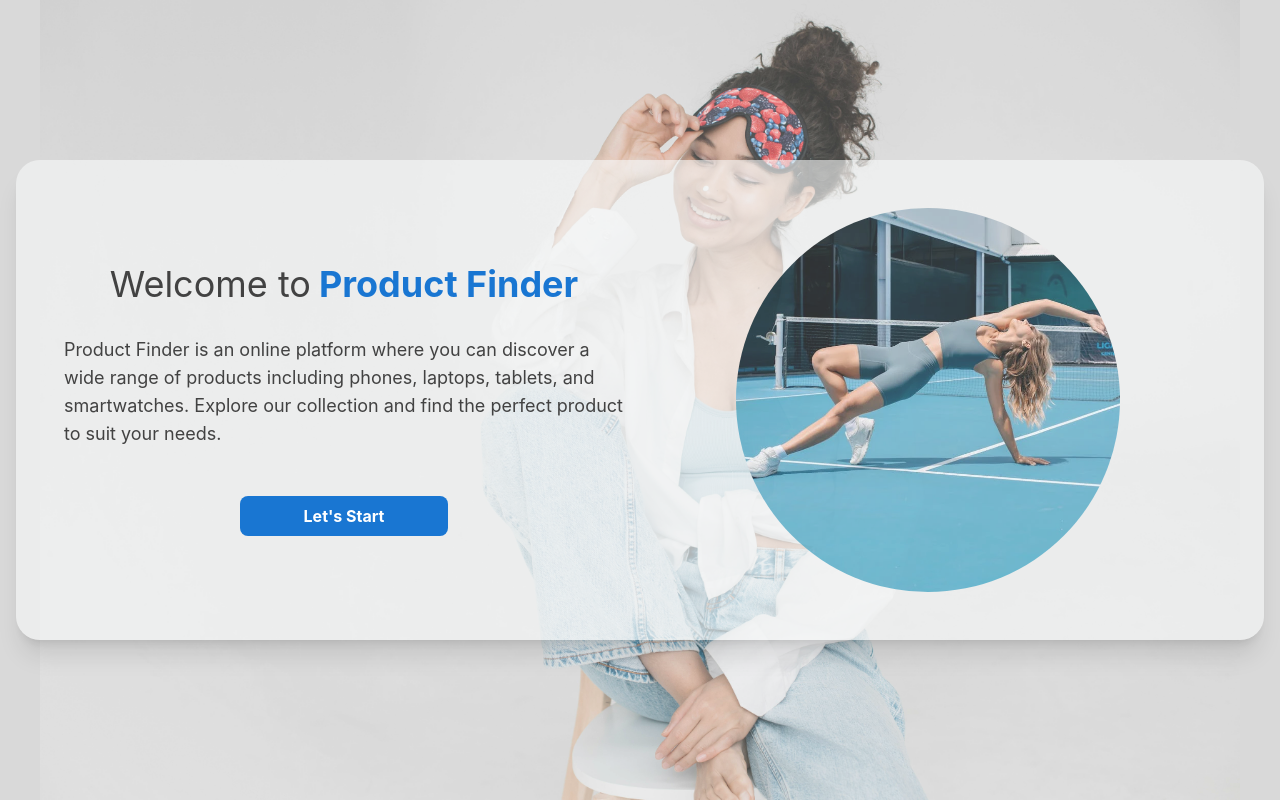
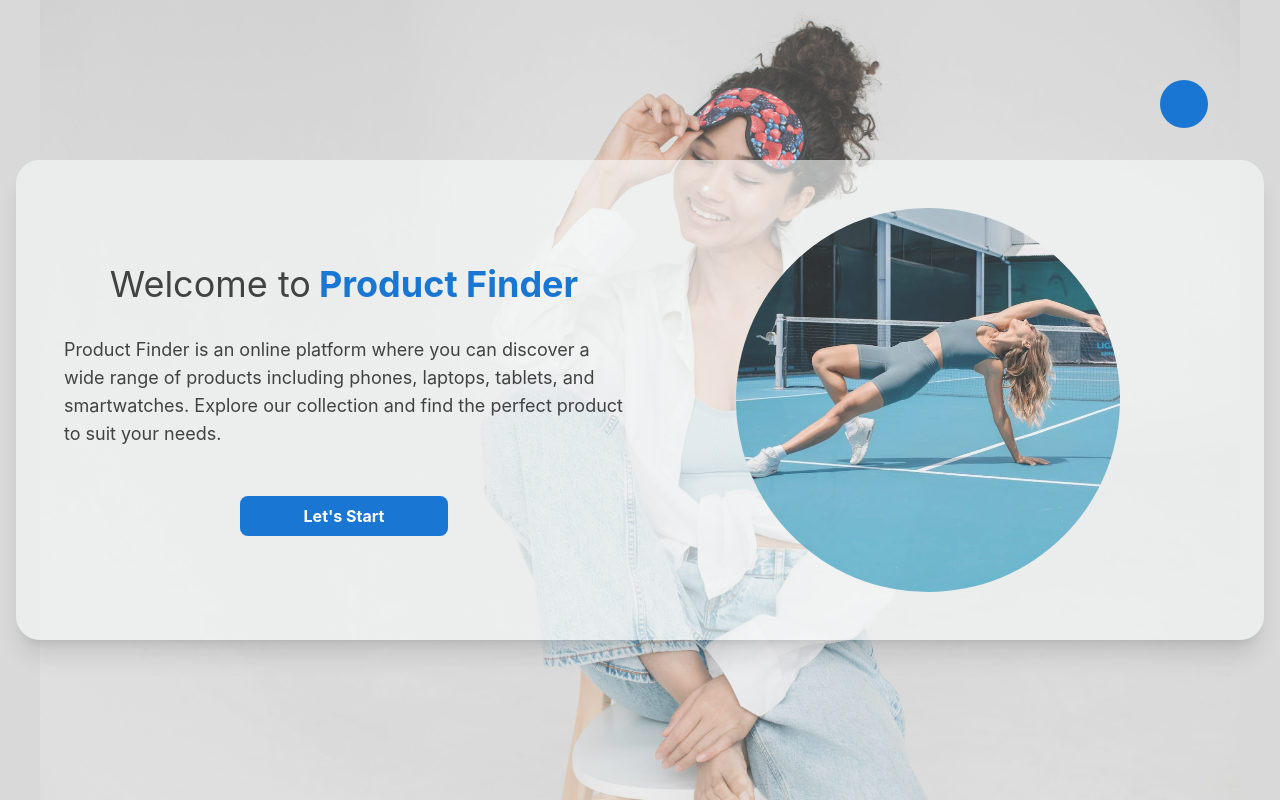
Before and after one commit to Braulin96/ProductFinder, a React (Create React App) app: page / in a window 1280 px wide. Built offline with nearby package versions, Linux system fonts and the light colour scheme.

Commit message:
added a new blue blue container

```diff
--- a/src/pages/Home.js
+++ b/src/pages/Home.js
@@ -86,7 +86,10 @@ const Home = () => {
         </Link>
       </div>
       <div className="absolute z-10 h-full md:flex hidden">
-        <img style={{ height: "100vh", opacity: "0.7" }} src={Woman} />
+        <div className="relative">
+          <img style={{ height: "100vh", opacity: "0.7" }} src={Woman} />
+          <div className="absolute w-12 aspect-square bg-primary-blue rounded-full z-40 top-20 right-8"></div>
+        </div>
       </div>
     </div>
   );
```
